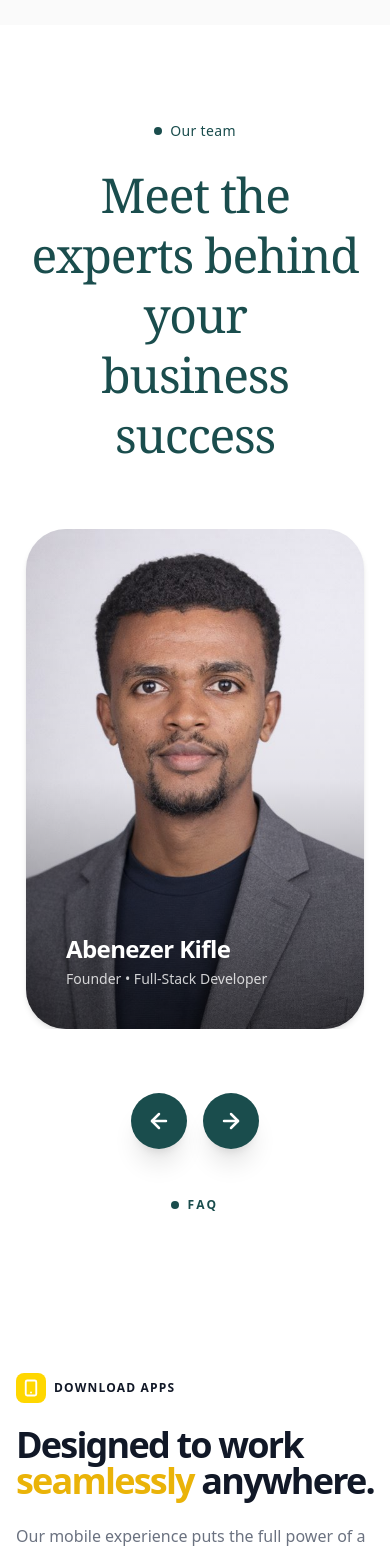
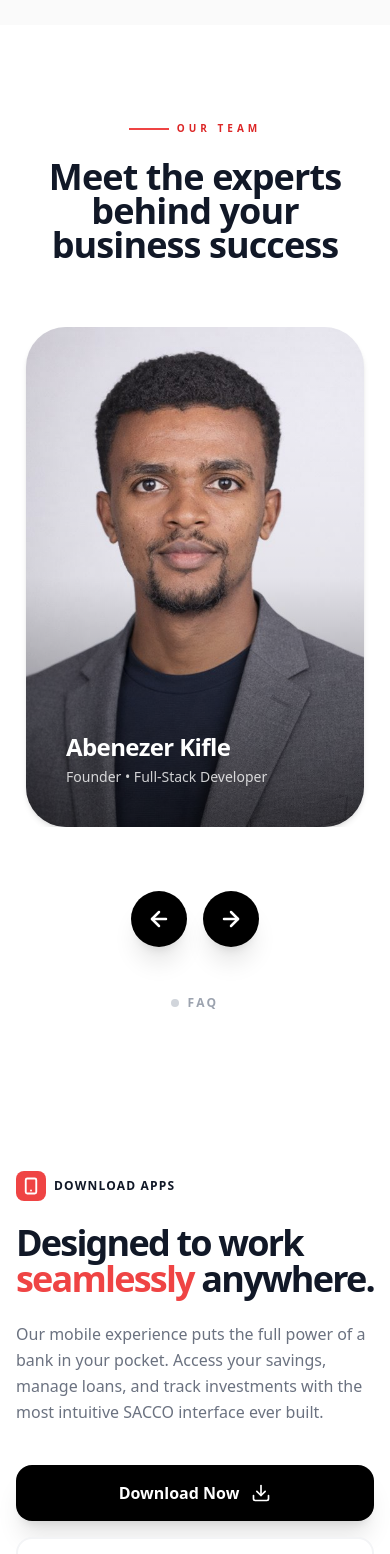
Before and after one commit to abenooo/Codex-Africa-Landing-Page, a React (Vite) app: page / in a window 390 px wide. Shown: the part 2000-3554 px from the top of the page. Built offline with nearby package versions, Linux system fonts and the light colour scheme; grey boxes are pictures that could not be loaded.

Commit message:
update the fontsize

```diff
--- a/components/AppDownload.tsx
+++ b/components/AppDownload.tsx
@@ -22,7 +22,9 @@ import {
 } from 'lucide-react';
 
 const AppDownload: React.FC = () => {
-  const brandYellow = "#FFD700";
+  const brandRed = "#EF4444"; // primary
+  const brandGreen = "#34D399"; // secondary (light green)
+
 
   return (
     <section className="bg-white py-16 sm:py-32 overflow-hidden" id="app">
@@ -31,7 +33,7 @@ const AppDownload: React.FC = () => {
 
           {/* Left Side: Realistic Phone Mockup */}
           <div className="relative flex justify-center lg:justify-end order-2 lg:order-1">
-            <div className="absolute top-1/2 left-1/2 -translate-x-1/2 -translate-y-1/2 w-[120%] h-[120%] bg-radial-gradient from-yellow-100 to-transparent opacity-30 -z-10 blur-3xl"></div>
+            <div className="absolute top-1/2 left-1/2 -translate-x-1/2 -translate-y-1/2 w-[120%] h-[120%] bg-radial-gradient from-red-100 to-transparent opacity-30 -z-10 blur-3xl"></div>
 
             <motion.div
               initial={{ opacity: 0, y: 50 }}
@@ -41,13 +43,13 @@ const AppDownload: React.FC = () => {
             >
               {/* Screen Content */}
               <div className="w-full h-full bg-[#FAFAFA] rounded-[2.4rem] sm:rounded-[2.8rem] overflow-hidden flex flex-col relative no-scrollbar overflow-y-auto">
-                <div style={{ backgroundColor: brandYellow }} className="p-5 sm:p-6 pt-10 sm:pt-12 pb-12 sm:pb-14 rounded-b-[2.5rem] sm:rounded-b-[3rem] shadow-sm relative">
+                <div style={{ backgroundColor: brandRed }} className="p-5 sm:p-6 pt-10 sm:pt-12 pb-12 sm:pb-14 rounded-b-[2.5rem] sm:rounded-b-[3rem] shadow-sm relative">
                   <div className="flex justify-between items-center mb-6">
                     <LayoutGrid size={20} className="text-white" />
                     <span className="text-xs sm:text-lg font-extrabold text-white">Abenezer Kifle</span>
                     <div className="w-5 h-5 sm:w-6 sm:h-6 bg-white rounded-full"></div>
                   </div>
-                  <div className="bg-gradient-to-br from-[#E6BC00] to-[#FFD700] p-4 sm:p-6 rounded-2xl sm:rounded-3xl shadow-xl border border-white/25 text-white">
+                  <div className="bg-gradient-to-br from-red-500 to-rose-600 p-4 sm:p-6 rounded-2xl sm:rounded-3xl shadow-xl border border-white/25 text-white">
                     <div className="flex justify-between items-start mb-6 sm:mb-8">
                        <span className="font-bold text-xs sm:text-sm">Main Account</span>
                        <Eye size={18} className="opacity-80" />
@@ -63,10 +65,10 @@ const AppDownload: React.FC = () => {
                 <div className="px-4 sm:px-5 -mt-6 mb-6 sm:mb-8 z-10">
                   <div className="bg-white rounded-[1.5rem] sm:rounded-[2rem] shadow-lg border border-gray-50 p-4 sm:p-6 grid grid-cols-4 gap-2 sm:gap-4">
                     {[
-                      { icon: PiggyBank, color: 'bg-orange-400' },
-                      { icon: Landmark, color: 'bg-yellow-400' },
-                      { icon: Calculator, color: 'bg-amber-400' },
-                      { icon: History, color: 'bg-yellow-500' }
+                      { icon: PiggyBank, color: 'bg-emerald-500' },
+                      { icon: Landmark, color: 'bg-red-500' },
+                      { icon: Calculator, color: 'bg-emerald-400' },
+                      { icon: History, color: 'bg-red-600' }
                     ].map((item, i) => (
                       <div key={i} className={`w-10 h-10 sm:w-12 sm:h-12 ${item.color} rounded-full mx-auto flex items-center justify-center text-white`}>
                         <item.icon size={18} sm:size={22} />
@@ -88,7 +90,7 @@ const AppDownload: React.FC = () => {
                 <div className="mt-auto bg-white border-t border-gray-100 px-6 sm:px-8 py-3 sm:py-5 flex justify-between items-center sticky bottom-0 z-30">
                   <Landmark size={18} sm:size={20} className="text-gray-400" />
                   <div className="relative -mt-10 sm:-mt-14">
-                    <div style={{ backgroundColor: brandYellow }} className="w-10 h-10 sm:w-14 sm:h-14 rounded-full border-[4px] sm:border-[5px] border-[#FAFAFA] flex items-center justify-center text-gray-900 shadow-lg">
+                    <div style={{ backgroundColor: brandRed }} className="w-10 h-10 sm:w-14 sm:h-14 rounded-full border-[4px] sm:border-[5px] border-[#FAFAFA] flex items-center justify-center text-white shadow-lg">
                       <House size={20} sm:size={26} />
                     </div>
                   </div>
@@ -106,7 +108,7 @@ const AppDownload: React.FC = () => {
               transition={{ duration: 0.6 }}
               className="flex items-center gap-2"
             >
-              <div style={{ backgroundColor: brandYellow }} className="p-1.5 rounded-lg text-white">
+              <div style={{ backgroundColor: brandRed }} className="p-1.5 rounded-lg text-white">
                 <SmartphoneIcon size={18} />
               </div>
               <span className="text-xs sm:text-sm font-black uppercase tracking-widest text-gray-900">Download apps</span>
@@ -118,7 +120,7 @@ const AppDownload: React.FC = () => {
               transition={{ duration: 0.6, delay: 0.1 }}
               className="text-4xl sm:text-6xl md:text-7xl font-black tracking-tighter text-gray-900 leading-[1.0] sm:leading-[0.95]"
             >
-              Designed to work <br /> <span className="text-yellow-500">seamlessly</span> anywhere.
+              Designed to work <br /> <span className="text-red-500">seamlessly</span> anywhere.
             </motion.h2>
 
             <motion.p
@@ -139,7 +141,7 @@ const AppDownload: React.FC = () => {
               <button className="bg-black text-white px-8 py-4 sm:px-10 sm:py-5 rounded-2xl font-black flex items-center justify-center gap-3 hover:bg-gray-800 transition-all shadow-xl">
                 Download Now <Download size={20} />
               </button>
-              <button className="bg-white text-gray-900 border-2 border-gray-100 px-8 py-4 sm:px-10 sm:py-5 rounded-2xl font-black flex items-center justify-center gap-3 hover:border-yellow-400 transition-all">
+              <button className="bg-white text-gray-900 border-2 border-gray-100 px-8 py-4 sm:px-10 sm:py-5 rounded-2xl font-black flex items-center justify-center gap-3 hover:border-red-500 transition-all">
                 Explore Demo <ChevronRight size={20} />
               </button>
             </motion.div>
--- a/components/TeamSection.tsx
+++ b/components/TeamSection.tsx
@@ -95,12 +95,12 @@ const TeamSection: React.FC = () => {
         {/* Header Section: Exact match for the screenshot */}
         <div className="text-center mb-16 space-y-6">
           <div className="flex items-center justify-center gap-2">
-            <span className="w-2 h-2 rounded-full bg-[#1A4D4D]"></span>
-            <span className="text-sm font-medium text-[#1A4D4D] tracking-wide">Our team</span>
+            <span className="w-10 h-[2px] bg-red-500"></span>
+            <span className="text-[10px] font-black text-red-600 tracking-[0.4em] uppercase">Our team</span>
           </div>
 
-          <h2 className="text-5xl md:text-6xl lg:text-7xl font-light text-[#1A4D4D] tracking-tight max-w-4xl mx-auto leading-tight" style={{ fontFamily: 'Georgia, serif' }}>
-            Meet the experts behind your <br /> business success
+          <h2 className="text-4xl sm:text-6xl lg:text-7xl font-black text-gray-900 tracking-tight leading-[0.95] max-w-4xl mx-auto">
+            Meet the experts behind your <br className="hidden sm:block" /> business success
           </h2>
         </div>
 
@@ -153,21 +153,21 @@ const TeamSection: React.FC = () => {
           <div className="flex items-center gap-4">
             <button
               onClick={() => { handlePrev(); resetAutoPlay(); }}
-              className="w-14 h-14 rounded-full bg-[#1A4D4D] flex items-center justify-center text-white transition-all hover:scale-105 active:scale-95 shadow-xl"
+              className="w-14 h-14 rounded-full bg-black flex items-center justify-center text-white transition-all hover:scale-105 active:scale-95 shadow-xl hover:bg-red-600"
             >
               <ArrowLeft size={24} strokeWidth={2.5} />
             </button>
             <button
               onClick={() => { handleNext(); resetAutoPlay(); }}
-              className="w-14 h-14 rounded-full bg-[#1A4D4D] flex items-center justify-center text-white transition-all hover:scale-105 active:scale-95 shadow-xl"
+              className="w-14 h-14 rounded-full bg-black flex items-center justify-center text-white transition-all hover:scale-105 active:scale-95 shadow-xl hover:bg-red-600"
             >
               <ArrowRight size={24} strokeWidth={2.5} />
             </button>
           </div>
 
           <div className="flex items-center gap-2">
-            <span className="w-2 h-2 rounded-full bg-[#1A4D4D]"></span>
-            <span className="text-xs font-bold text-[#1A4D4D] tracking-[0.2em] uppercase">FAQ</span>
+            <span className="w-2 h-2 rounded-full bg-gray-300"></span>
+            <span className="text-xs font-bold text-gray-400 tracking-[0.2em] uppercase">FAQ</span>
           </div>
         </div>
 
--- a/components/ValueDelaySection.tsx
+++ b/components/ValueDelaySection.tsx
@@ -76,11 +76,12 @@ const ValueDelaySection: React.FC = () => {
           <motion.h2
             initial={{ opacity: 0, y: 20 }}
             whileInView={{ opacity: 1, y: 0 }}
-            className="text-5xl sm:text-7xl lg:text-8xl font-black text-gray-900 tracking-tight leading-[0.9] uppercase max-w-6xl"
+            className="text-4xl sm:text-6xl lg:text-7xl font-black text-gray-900 tracking-tight leading-[0.95] max-w-6xl"
           >
             Efficiency isn’t just <br className="hidden sm:block" />
             a feature — it’s how <br />
-            <span className="text-emerald-500">SACCOs protect <br className="sm:hidden" /> revenue and scale.</span>
+            <span className="text-gray-400">SACCOs protect </span>
+            <span className="text-emerald-500">revenue and scale.</span>
           </motion.h2>
         </div>
 
```
Also changed, not shown: components/ComparisonSection.tsx (+0 -34 lines).
